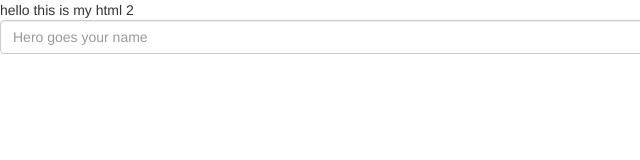
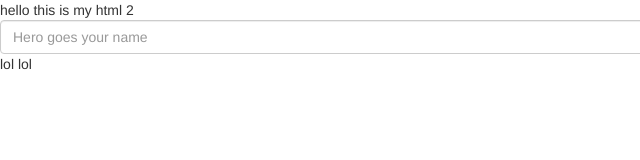
Before and after one commit to pandarabb/PandaVapes, a plain HTML site: page index.html in a window 1280 px wide. Shown: the full height of the page, 0-640 px from the left. Drawn offline with nearby package versions, Linux system fonts and the light colour scheme.

Commit message:
Test Changes
Testing commiting Changes

```diff
--- a/index.html
+++ b/index.html
@@ -10,5 +10,7 @@
 			hello this is my html 2
 			<input class="form-control" type="text" id="name" placeholder="Hero goes your name"/>
 		</div>
+
+		lol lol
 	</body>
 </html>
```
